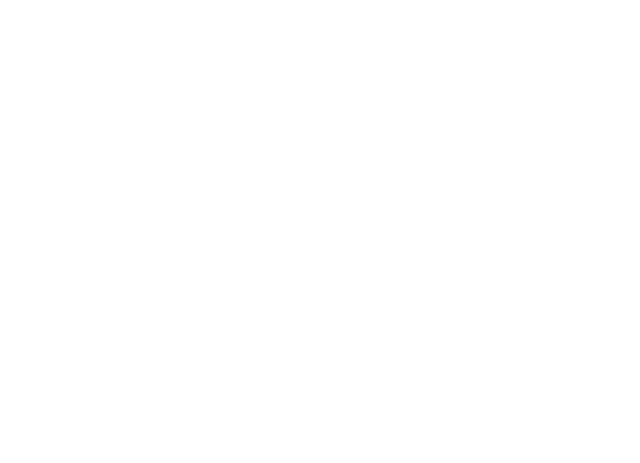
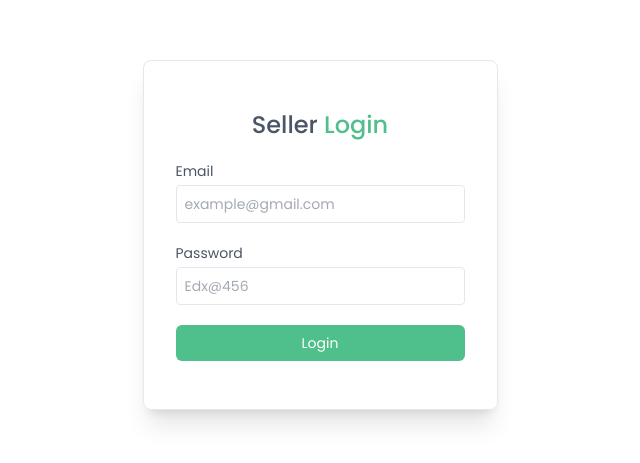
Before and after one commit to Ravichandra1816/Grocery, a React (Vite) app in the folder frontend/: page /seller in a window 1280 px wide. Before the commit this address had no page. Shown: the part 165-628 px from the top of the page, without its empty margins (320-960 px from the left). Built offline with nearby package versions, Linux system fonts and the light colour scheme.

Commit message:
SellerLogin component is complete

```diff
--- a/frontend/src/App.jsx
+++ b/frontend/src/App.jsx
@@ -12,9 +12,10 @@
 import Cart from "./Pages/Cart";
 import Address from "./Pages/Address";
 import MyOrder from "./Pages/MyOrder";
+import SellerLogin from "./Components/Seller/SellerLogin";
 const App = () => {
   const isSellerPath = useLocation().pathname.includes("seller");
-  const { showUserLogin } = useAppContext();
+  const { showUserLogin, isSeller } = useAppContext();
   return (
     <div>
       {isSellerPath ? null : <Navbar />}
@@ -32,6 +33,10 @@
           <Route path="/cart" element={<Cart />} />
           <Route path="/add-address" element={<Address />} />
           <Route path="/my-orders" element={<MyOrder />} />
+          <Route
+            path="/seller"
+            element={isSeller ? null : <SellerLogin />}
+          ></Route>
         </Routes>
       </div>
       {!isSellerPath && <Footer />}
--- /dev/null
+++ b/frontend/src/Components/Seller/SellerLogin.jsx
@@ -0,0 +1,60 @@
+import React, { useEffect, useState } from "react";
+import { useAppContext } from "../../Context/AppContext";
+
+const SellerLogin = () => {
+  const { navigate, isSeller, setIsSeller } = useAppContext();
+  const [password, setPassword] = useState();
+  const [email, setEmail] = useState();
+
+  const onSubmitHandler = async (e) => {
+    e.preventDefault();
+    setIsSeller(true);
+  };
+  useEffect(() => {
+    if (isSeller) {
+      navigate("/seller");
+    }
+  }, [isSeller]);
+
+  return (
+    !isSeller && (
+      <form
+        onSubmit={onSubmitHandler}
+        className="min-h-screen flex items-center text-sm text-gray-600"
+      >
+        <div className="flex flex-col gap-5 m-auto items-start p-8 py-12 min-w-80 sm:min-w-88 rounded-lg shadow-xl border border-gray-200">
+          <p className="text-2xl font-medium m-auto">
+            Seller <span className="text-primary">Login</span>{" "}
+          </p>
+          <div className="w-full">
+            <p>Email</p>
+            <input
+              onChange={(e) => setEmail(e.target.value)}
+              value={email}
+              type="email"
+              placeholder="example@gmail.com"
+              className="border border-gray-200 rounded w-full p-2 mt-1 outline-primary "
+              required
+            />
+          </div>
+          <div className="w-full">
+            <p>Password</p>
+            <input
+              onChange={(e) => setPassword(e.target.value)}
+              value={password}
+              type="password"
+              placeholder="Edx@456"
+              className="border border-gray-200 rounded w-full p-2 mt-1 outline-primary"
+              required
+            />
+          </div>
+          <button className="bg-primary text-white w-full py-2 rounded-md cursor-pointer">
+            Login
+          </button>
+        </div>
+      </form>
+    )
+  );
+};
+
+export default SellerLogin;
```
